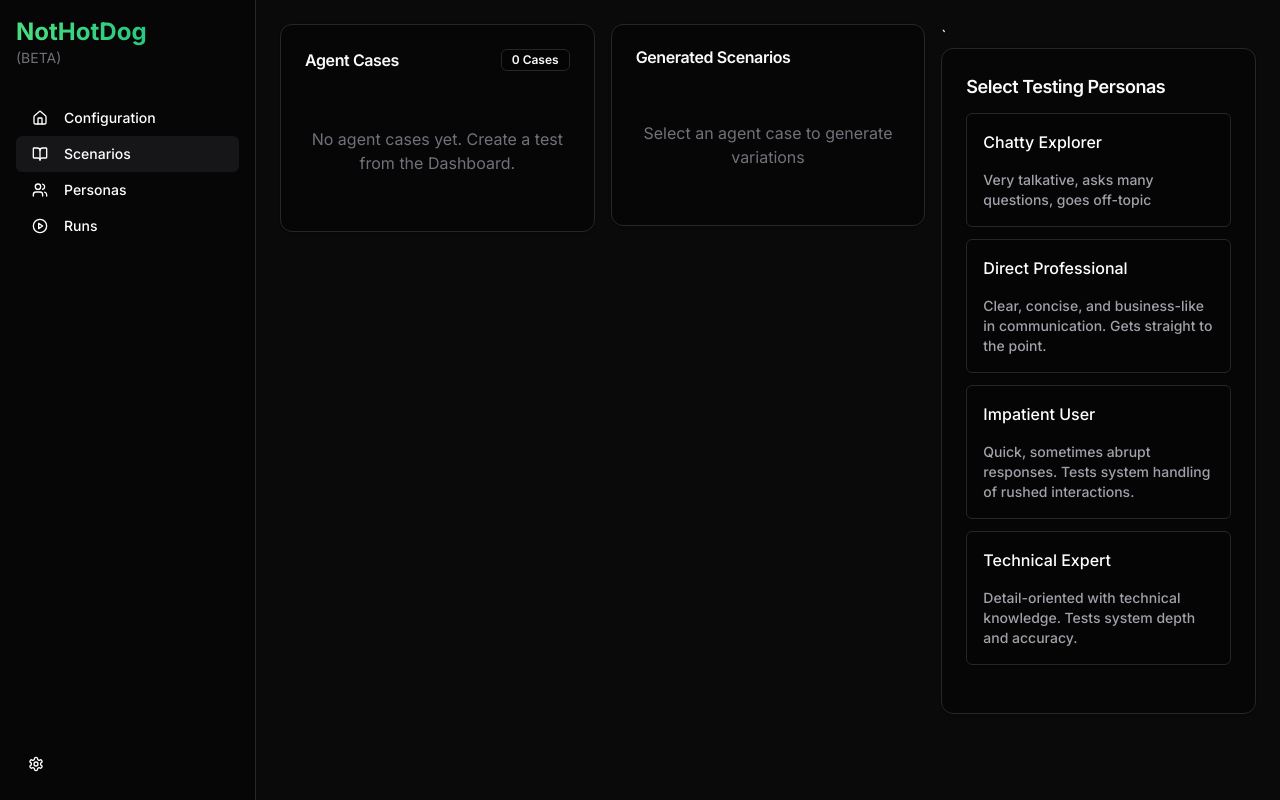
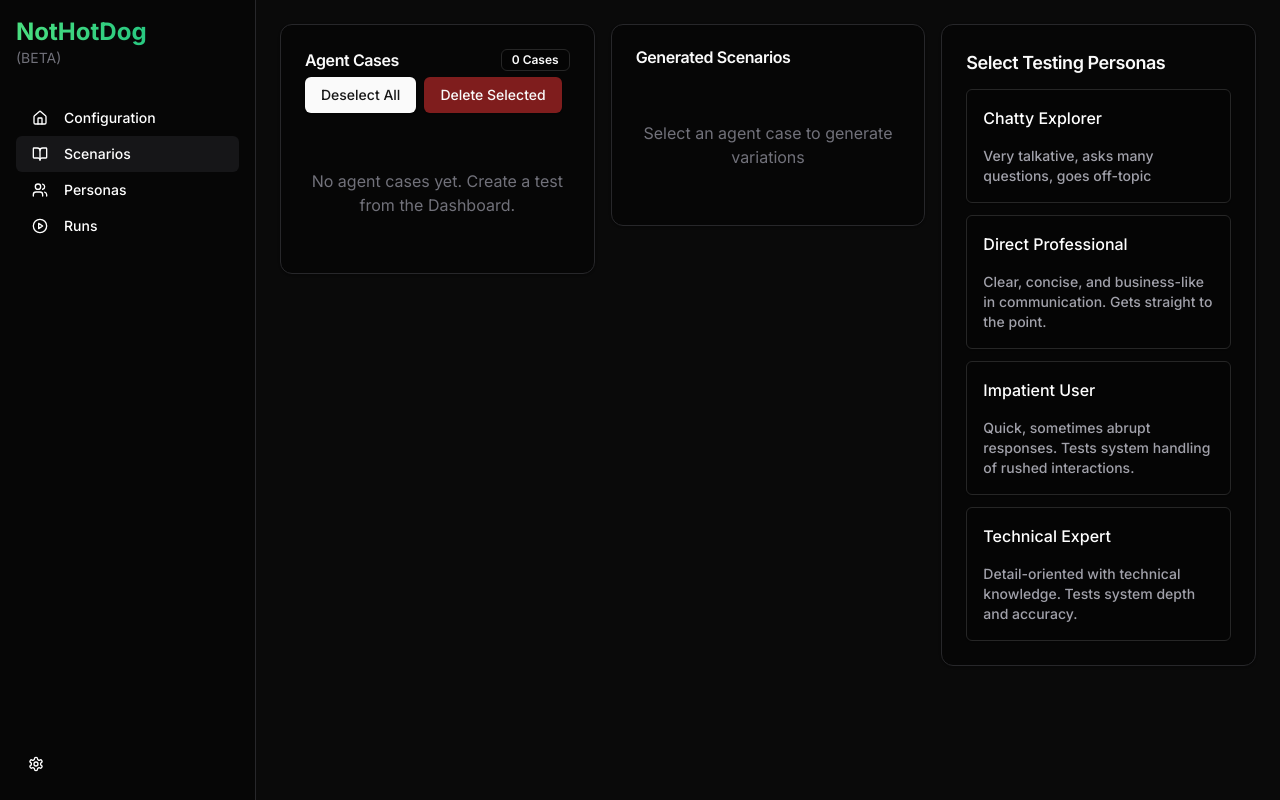
Before and after one commit to vedhsaka/Nothotdog, a Next.js app: page /tools/test-cases in a window 1280 px wide. Built offline with nearby package versions, Linux system fonts and the light colour scheme.

Commit message:
Updated page.tsx
Added Select All, Delete Selected and Select checkbox for Test Scenarios

```diff
--- a/src/app/tools/test-cases/page.tsx
+++ b/src/app/tools/test-cases/page.tsx
@@ -1,14 +1,12 @@
-'use client';
-
-import React, { useState, useEffect } from 'react';
-import { Card, CardHeader, CardContent, CardTitle, CardDescription } from "@/components/ui/card";
+"use client";
+import React, { useState, useEffect } from "react";
+import { Card, CardHeader, CardContent, CardTitle } from "@/components/ui/card";
+import { Badge } from "@/components/ui/badge";
 import { Button } from "@/components/ui/button";
-import { Badge } from "@/components/ui/badge";
-import { Trash} from 'lucide-react';
-import { ResponseTime } from '@/components/tools/ResponseTime';
-import { TestCaseVariations } from '@/components/tools/TestCaseVariations';
-import PersonaSelector from '@/components/tools/personaSelector';
-import { useLocalStorage } from '@/hooks/useLocalStorage';
+import { Trash } from "lucide-react";
+import { ResponseTime } from "@/components/tools/ResponseTime";
+import { TestCaseVariations } from "@/components/tools/TestCaseVariations";
+import PersonaSelector from "@/components/tools/personaSelector";
 
 interface AgentCase {
   id: string;
@@ -25,11 +23,10 @@ interface AgentCase {
 export default function TestCasesPage() {
   const [agentCases, setAgentCases] = useState<AgentCase[]>([]);
   const [selectedCase, setSelectedCase] = useState<AgentCase | null>(null);
-
+  const [selectedIds, setSelectedIds] = useState<string[]>([]);
 
   useEffect(() => {
-    // Load saved agent cases from localStorage
-    const cases = JSON.parse(localStorage.getItem('savedTests') || '[]');
+    const cases = JSON.parse(localStorage.getItem("savedTests") || "[]");
     setAgentCases(cases);
   }, []);
 
@@ -37,10 +34,37 @@ export default function TestCasesPage() {
     setSelectedCase(test);
   };
 
+  const toggleSelectCase = (id: string) => {
+    setSelectedIds((prevSelected) =>
+      prevSelected.includes(id)
+        ? prevSelected.filter((selectedId) => selectedId !== id)
+        : [...prevSelected, id]
+    );
+  };
+
+  const selectAllCases = () => {
+    if (selectedIds.length === agentCases.length) {
+      setSelectedIds([]);
+    } else {
+      setSelectedIds(agentCases.map((test) => test.id));
+    }
+  };
+
+  const deleteSelectedCases = () => {
+    const updatedCases = agentCases.filter(
+      (test) => !selectedIds.includes(test.id)
+    );
+    localStorage.setItem("savedTests", JSON.stringify(updatedCases));
+    setAgentCases(updatedCases);
+    setSelectedIds([]);
+    if (selectedCase && selectedIds.includes(selectedCase.id)) {
+      setSelectedCase(null);
+    }
+  };
 
   const deleteAgentCase = (id: string) => {
-    const updatedCases = agentCases.filter(test => test.id !== id);
-    localStorage.setItem('savedTests', JSON.stringify(updatedCases));
+    const updatedCases = agentCases.filter((test) => test.id !== id);
+    localStorage.setItem("savedTests", JSON.stringify(updatedCases));
     setAgentCases(updatedCases);
     if (selectedCase?.id === id) {
       setSelectedCase(null);
@@ -49,7 +73,6 @@ export default function TestCasesPage() {
 
   return (
     <div className="grid grid-cols-12 gap-4 p-6">
-      {/* Left Column - Agent Cases */}
       <div className="col-span-4">
         <Card className="bg-black/40 border-zinc-800">
           <CardHeader>
@@ -59,6 +82,20 @@ export default function TestCasesPage() {
                 {agentCases.length} Cases
               </Badge>
             </div>
+            <div className="flex mt-2">
+              <Button onClick={selectAllCases}>
+                {selectedIds.length === agentCases.length
+                  ? "Deselect All"
+                  : "Select All"}
+              </Button>
+              <Button
+                onClick={deleteSelectedCases}
+                variant="destructive"
+                className="ml-2"
+              >
+                Delete Selected
+              </Button>
+            </div>
           </CardHeader>
           <CardContent className="max-h-[calc(100vh-12rem)] overflow-y-auto">
             <div className="space-y-2">
@@ -67,20 +104,27 @@ export default function TestCasesPage() {
                   key={test.id}
                   className={`p-4 rounded-lg cursor-pointer transition-colors ${
                     selectedCase?.id === test.id
-                      ? 'bg-black/60 border border-zinc-700'
-                      : 'bg-black/20 hover:bg-black/30'
+                      ? "bg-black/60 border border-zinc-700"
+                      : "bg-black/20 hover:bg-black/30"
                   }`}
-                  onClick={() => setSelectedCase(test)}
+                  onClick={() => handleCaseSelect(test)}
                 >
                   <div className="flex justify-between items-start">
-                    <div>
-                      <h3 className="font-medium">{test.name || "Unnamed Test"}</h3>
-                      <p className="text-sm text-zinc-400 mt-1 truncate max-w-[300px]">
-                        Endpoint: {test.agentEndpoint}
-                      </p>
+                    <div className="flex items-center">
+                      <input
+                        type="checkbox"
+                        checked={selectedIds.includes(test.id)}
+                        onChange={() => toggleSelectCase(test.id)}
+                        className="mr-2"
+                      />
+                      <h3 className="font-medium">
+                        {test.name || "Unnamed Test"}
+                      </h3>
                     </div>
                     <div className="flex items-center gap-4">
-                      {test.responseTime > 0 && <ResponseTime time={test.responseTime} />}
+                      {test.responseTime > 0 && (
+                        <ResponseTime time={test.responseTime} />
+                      )}
                       <Button
                         variant="ghost"
                         size="icon"
@@ -93,6 +137,9 @@ export default function TestCasesPage() {
                       </Button>
                     </div>
                   </div>
+                  <p className="text-sm text-zinc-400 mt-1 truncate max-w-[300px]">
+                    Endpoint: {test.agentEndpoint}
+                  </p>
                 </div>
               ))}
 
@@ -109,10 +156,8 @@ export default function TestCasesPage() {
       <div className="col-span-4">
         <TestCaseVariations selectedTest={selectedCase} />
       </div>
-      <div className="col-span-4">`
-      <PersonaSelector
-          selectedTest={selectedCase?.id || ''}
-        />
+      <div className="col-span-4">
+        <PersonaSelector selectedTest={selectedCase?.id || ""} />
       </div>
     </div>
   );
```
